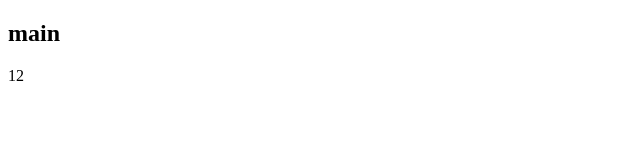
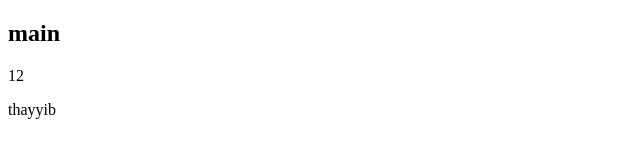
Before and after one commit to muhammedishank/git-practice, a plain HTML site: page index.html in a window 1280 px wide. Shown: the full height of the page, 0-640 px from the left. Drawn offline with Linux system fonts and the light colour scheme.

Commit message:
Update index.html

```diff
--- a/index.html
+++ b/index.html
@@ -8,7 +8,7 @@
     <h2>main</h2>
     <p>12</p>
 
-
+    thayyib
 </head>
 <body>
 
```
